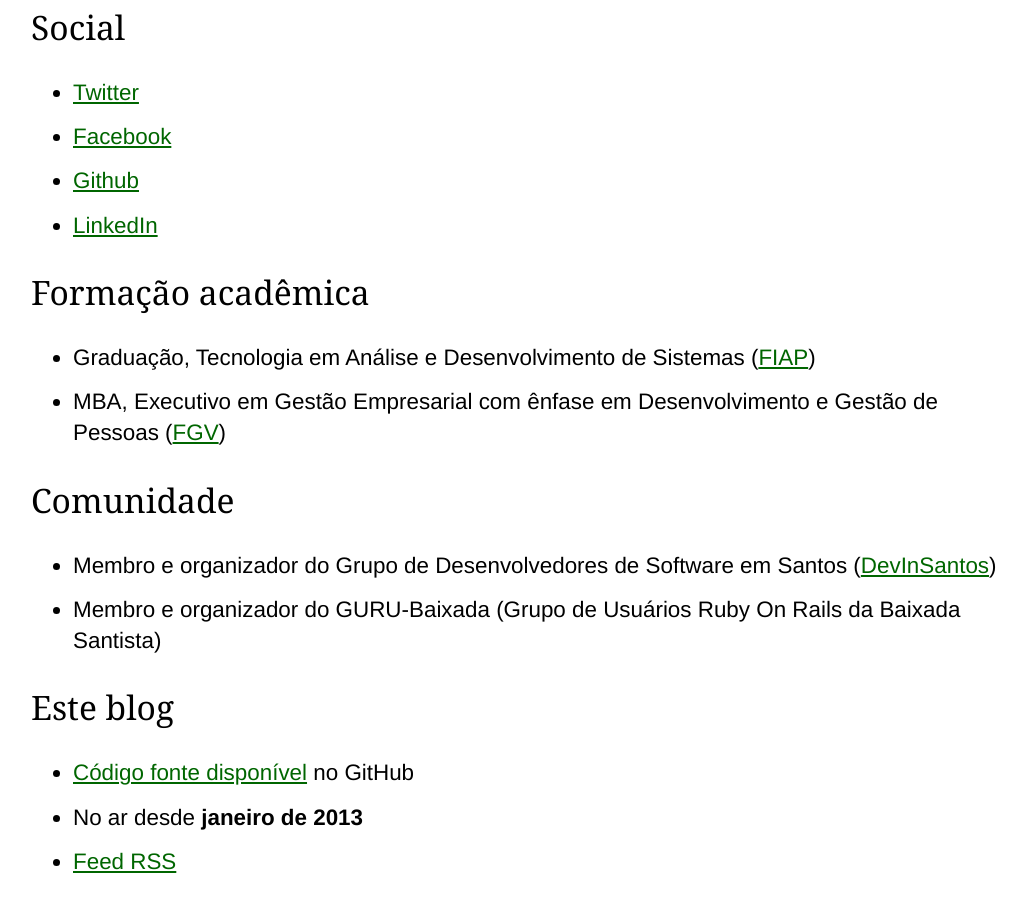
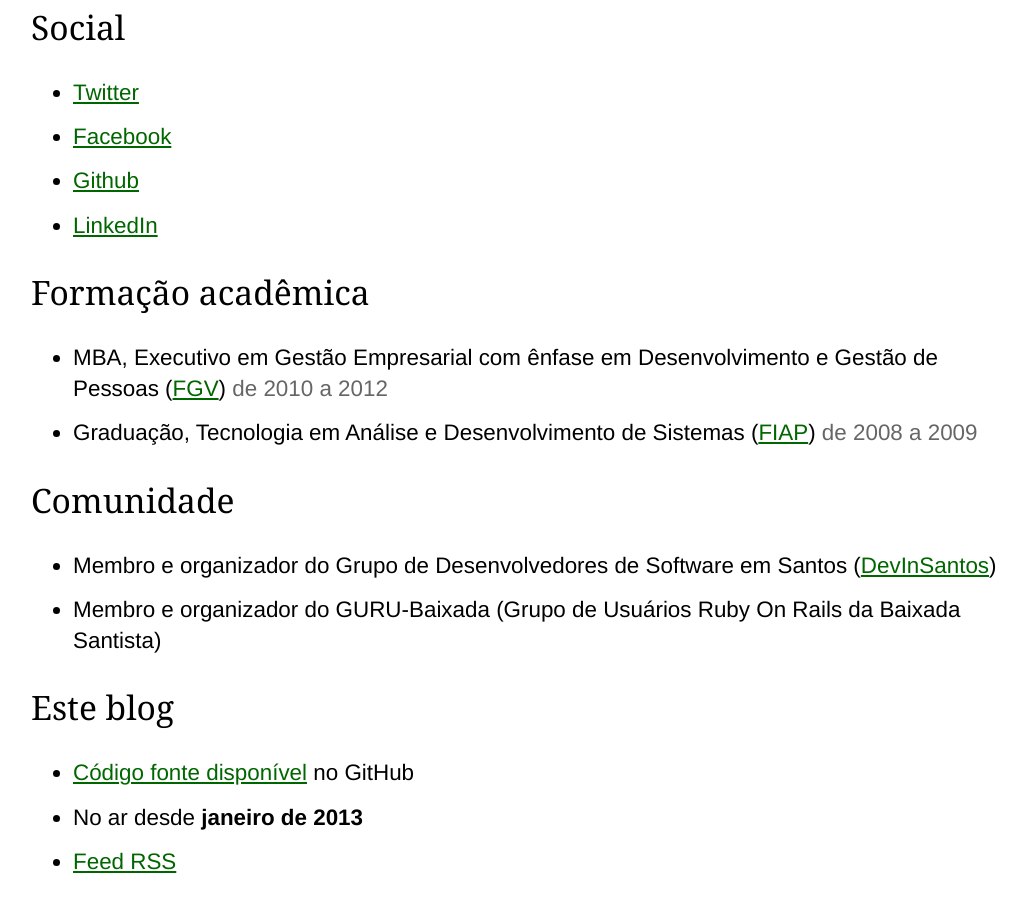
Before and after one commit to leandroadacosta/leandroadacosta.github.io, a Jekyll site: the page built from sobre/index.md, in a window 1280 px wide and 900 px high, scrolled down 764 px. Shown: the whole window, without its empty margins (111-1137 px from the left). Built offline with Jekyll 4.4.1, drawn with Linux system fonts in a browser that asks for light colours.

Commit message:
adicionado data na formacao academica na pagina sobre-mim

```diff
--- a/sobre/index.md
+++ b/sobre/index.md
@@ -21,8 +21,8 @@
 * [LinkedIn](http://www.linkedin.com/in/leandroadacosta)
 
 ## Formação acadêmica
-* Graduação, Tecnologia em Análise e Desenvolvimento de Sistemas ([FIAP](http://www.fiap.com.br))
-* MBA, Executivo em Gestão Empresarial com ênfase em Desenvolvimento e Gestão de Pessoas ([FGV](http://portal.fgv.br))
+* MBA, Executivo em Gestão Empresarial com ênfase em Desenvolvimento e Gestão de Pessoas ([FGV](http://portal.fgv.br)) <span class="is-smooth-text">de 2010 a 2012</span>
+* Graduação, Tecnologia em Análise e Desenvolvimento de Sistemas ([FIAP](http://www.fiap.com.br)) <span class="is-smooth-text">de 2008 a 2009</span>
 
 ## Comunidade
 * Membro e organizador do Grupo de Desenvolvedores de Software em Santos ([DevInSantos](http://meetup.com/devinsantos))
```
